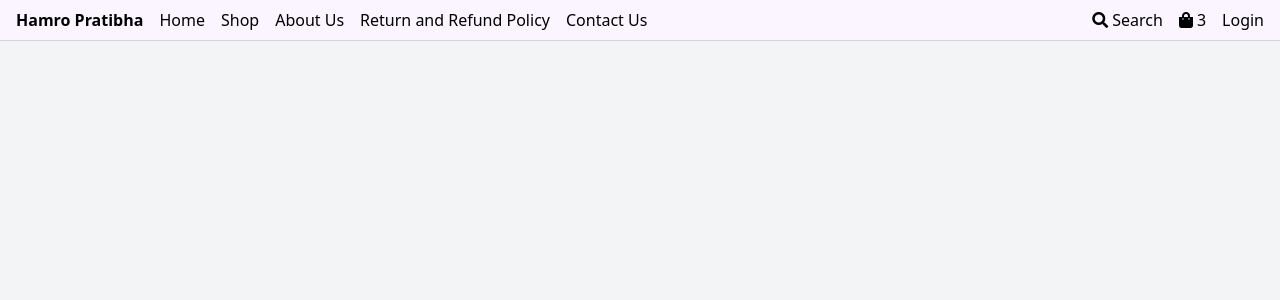
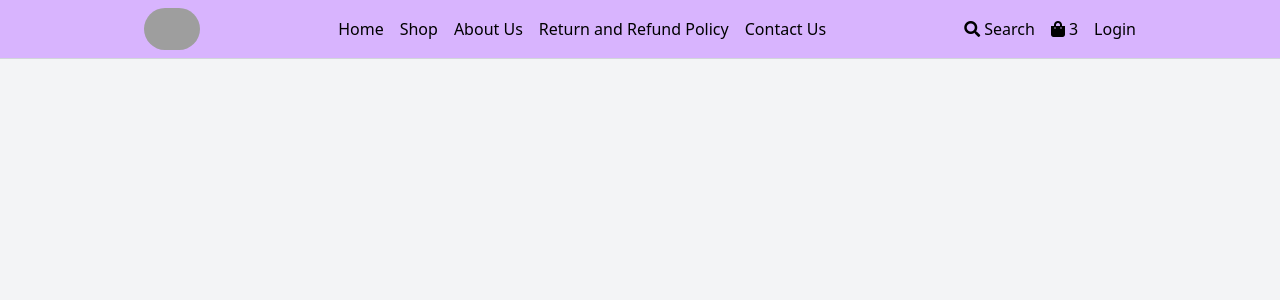
Before and after one commit to AayushKrAgrawal/WAP, a PHP site: page /includes/header.php in a window 1280 px wide. Shown: the top 300 px of the page. Run offline with PHP 8.4, Linux system fonts and the light colour scheme; some libraries are stand-ins or nearby versions; grey boxes are pictures that could not be loaded.

Commit message:
Added header and footer

```diff
--- a/includes/header.php
+++ b/includes/header.php
@@ -1,19 +1,33 @@
-<html>
+<!DOCTYPE html>
+<html lang="en">
 <head>
+    <meta charset="UTF-8">
+    <meta name="viewport" content="width=device-width, initial-scale=1.0">
+    <title>Responsive Navbar</title>
     <script src="https://cdn.tailwindcss.com"></script>
     <link rel="stylesheet" href="https://cdnjs.cloudflare.com/ajax/libs/font-awesome/5.15.3/css/all.min.css">
 </head>
 <body class="bg-gray-100">
-    <nav class="bg-purple-50 border-b border-gray-300">
-        <div class="container mx-auto px-4 py-2 flex justify-between items-center">
+
+    <!-- Navbar -->
+    <nav class="bg-purple-300 border-b border-gray-300">
+        <div class="container max-w-5xl mx-auto px-4 py-2 flex justify-between items-center">
+
+            <!-- Logo -->
             <div class="flex items-center space-x-4">
-                <span class="font-bold text-black">Hamro Pratibha</span>
+                <img src="../assets/images/finalLogo.png" class="w-14 rounded-full" alt="HamroPratibha Logo" />
+            </div>
+
+            <!-- Desktop Navigation -->
+            <div class="hidden lg:flex space-x-4 items-center">
                 <a href="#" class="text-black">Home</a>
                 <a href="#" class="text-black">Shop</a>
                 <a href="#" class="text-black">About Us</a>
                 <a href="#" class="text-black">Return and Refund Policy</a>
                 <a href="#" class="text-black">Contact Us</a>
             </div>
+
+            <!-- Icons & Login (Always Visible) -->
             <div class="flex items-center space-x-4">
                 <div class="flex items-center space-x-1">
                     <i class="fas fa-search text-black"></i>
@@ -23,9 +37,34 @@
                     <i class="fas fa-shopping-bag text-black"></i>
                     <span class="text-black">3</span>
                 </div>
-                <a href="../pages\login.php" class="text-black">Login</a>
+                <a href="../pages/login.php" class="text-black">Login</a>
             </div>
+
+            <!-- Burger Menu Button (Hidden on Large Screens) -->
+            <button id="burger-menu" class="lg:hidden text-black focus:outline-none">
+                <i class="fas fa-bars text-2xl"></i>
+            </button>
+        </div>
+
+        <!-- Mobile Menu (Hidden by Default) -->
+        <div id="mobile-menu" class="hidden bg-purple-200 py-2 lg:hidden">
+            <a href="#" class="block px-4 py-2 text-black">Home</a>
+            <a href="#" class="block px-4 py-2 text-black">Shop</a>
+            <a href="#" class="block px-4 py-2 text-black">About Us</a>
+            <a href="#" class="block px-4 py-2 text-black">Return and Refund Policy</a>
+            <a href="#" class="block px-4 py-2 text-black">Contact Us</a>
         </div>
     </nav>
+
+    <!-- JavaScript for Burger Menu Toggle -->
+    <script>
+        const burgerMenu = document.getElementById("burger-menu");
+        const mobileMenu = document.getElementById("mobile-menu");
+
+        burgerMenu.addEventListener("click", () => {
+            mobileMenu.classList.toggle("hidden");
+        });
+    </script>
+
 </body>
 </html>
```
Also changed, not shown: includes/footer.php (+43 -0 lines).
